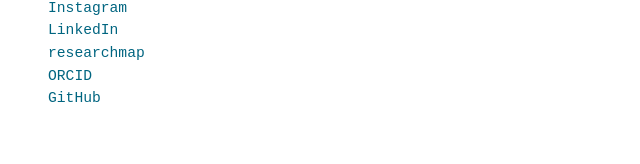
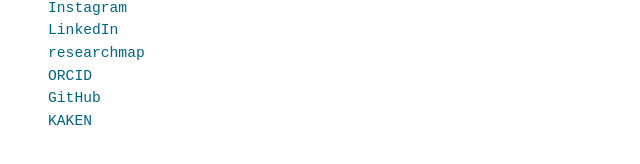
Before and after one commit to takayuki1997/takayuki1997.github.io, a Jekyll site: the page built from index.md, in a window 1280 px wide. Shown: the part 224-388 px from the top of the page, without its empty margins (0-640 px from the left). Built offline with Jekyll 4.4.1, drawn with Linux system fonts in a browser that asks for light colours.

Commit message:
Add KAKEN link to profiles
Co-Authored-By: Claude Opus 4.6 (1M context) <noreply@anthropic.com>

```diff
--- a/index.md
+++ b/index.md
@@ -24,5 +24,6 @@ title: Takayuki OGI（荻 多加之）
 - [researchmap](https://researchmap.jp/T_SATO)
 - [ORCID](https://orcid.org/0000-0002-5646-4096)
 - [GitHub](https://github.com/takayuki1997)
+- [KAKEN](https://nrid.nii.ac.jp/nrid/1000020391964/)
 
 </div>
--- a/llms.txt
+++ b/llms.txt
@@ -17,3 +17,4 @@
 - researchmap: https://researchmap.jp/T_SATO
 - ORCID: https://orcid.org/0000-0002-5646-4096
 - GitHub: https://github.com/takayuki1997
+- KAKEN: https://nrid.nii.ac.jp/nrid/1000020391964/
```
